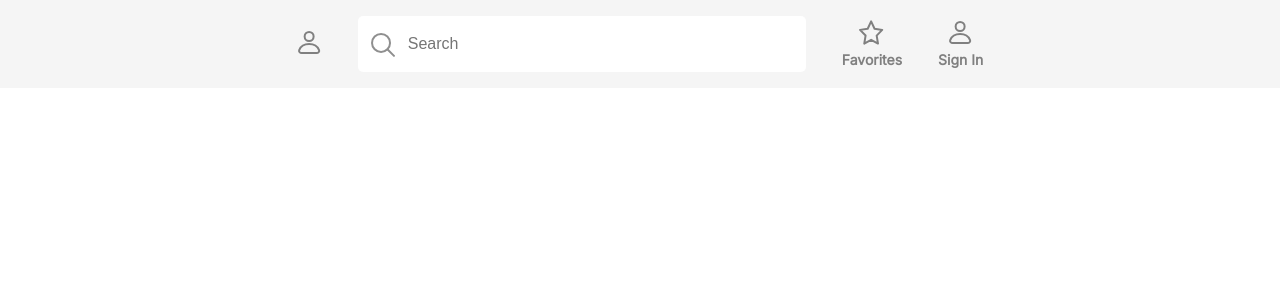
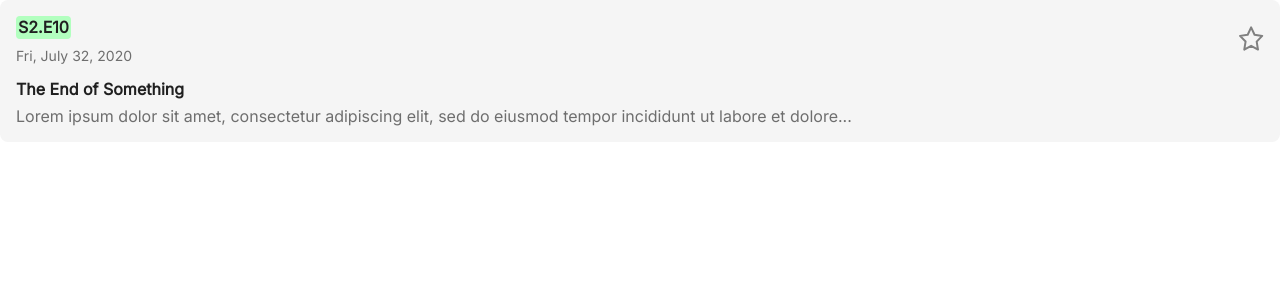
Before and after one commit to Efekahya/rnmClient, a React (Create React App) app: page / in a window 1280 px wide. Shown: the top 300 px of the page. Built offline with nearby package versions, Linux system fonts and the light colour scheme.

Commit message:
made App.tsx ready to display the component

```diff
--- a/src/App.tsx
+++ b/src/App.tsx
@@ -2,10 +2,16 @@ import React from "react"
 
 import Navbar from "./components/Navbar/index"
 import { ReactComponent as Logo } from "./assets/profile.svg"
+import EpisodeCard from "./components/EpisodeCard"
 function App() {
   return (
     <div className="App">
-      <Navbar Logo={<Logo />} />
+      <EpisodeCard
+        date="Fri, July 32, 2020"
+        description="Lorem ipsum dolor sit amet, consectetur adipiscing elit, sed do eiusmod tempor incididunt ut labore et dolore..."
+        episode="S2.E10"
+        title="The End of Something"
+      />
     </div>
   )
 }
--- a/src/styles.scss
+++ b/src/styles.scss
@@ -1,17 +1,18 @@
-@import url('https://fonts.googleapis.com/css2?family=Inter&display=swap');
+@import url("https://fonts.googleapis.com/css2?family=Inter&display=swap");
 @import "./styles/variables.scss";
 @import "./components/Navbar/styles.scss";
+@import "./components/EpisodeCard/styles.scss";
 
 body {
   margin: 0;
-  font-family: -apple-system, BlinkMacSystemFont, 'Segoe UI', 'Roboto', 'Oxygen',
-    'Ubuntu', 'Cantarell', 'Fira Sans', 'Droid Sans', 'Helvetica Neue',
+  font-family: -apple-system, BlinkMacSystemFont, "Segoe UI", "Roboto", "Oxygen",
+    "Ubuntu", "Cantarell", "Fira Sans", "Droid Sans", "Helvetica Neue",
     sans-serif;
   -webkit-font-smoothing: antialiased;
   -moz-osx-font-smoothing: grayscale;
 }
 
 code {
-  font-family: source-code-pro, Menlo, Monaco, Consolas, 'Courier New',
+  font-family: source-code-pro, Menlo, Monaco, Consolas, "Courier New",
     monospace;
 }
```
Also changed, not shown: src/assets/starFilled.svg (added).
